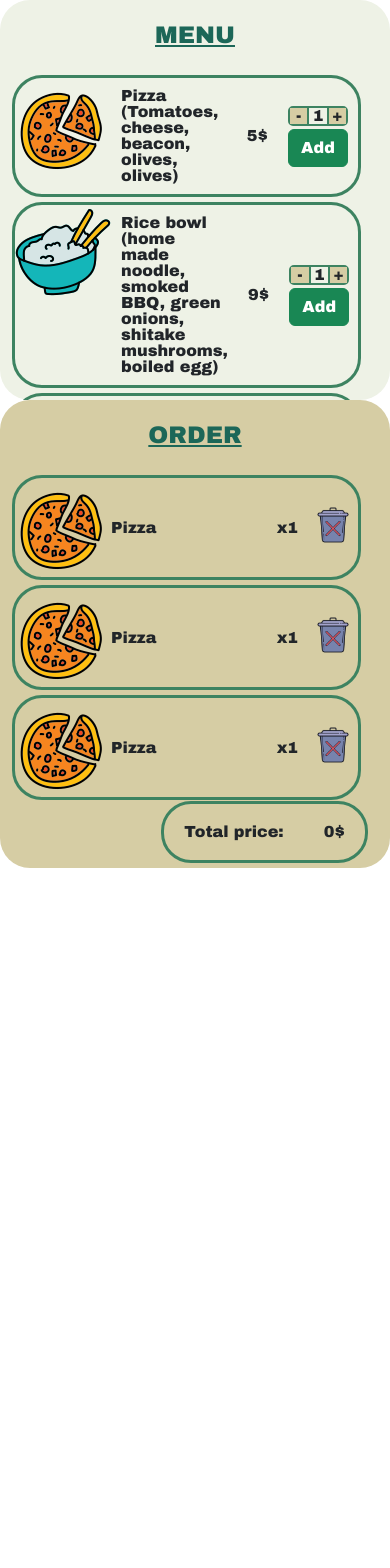
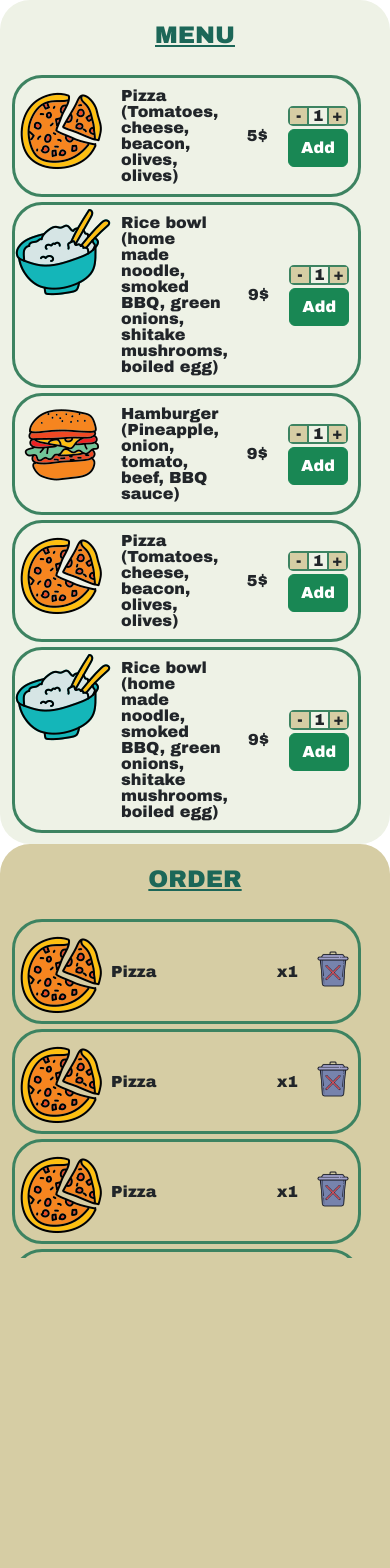
Before and after one commit to ViktorKinzerskyi/menu, an Angular app: page / in a window 390 px wide. Shown: the top 1568 px of the page. Before the commit the page ends 868 px from the top, so only its background shows below. Built offline with nearby package versions, Linux system fonts and the light colour scheme.

Commit message:
fix scroll height

```diff
--- a/src/app/app.component.html
+++ b/src/app/app.component.html
@@ -3,7 +3,7 @@
   <div class="row">
 
     <!-- left column MENU   -->
-    <div class="col-xl-6 col-md-12 col-sm-12 menu">
+    <div class="col-xl-6 col-md-12 col-sm-12 menu-wrap menu ">
       <div class="menu-header">
         <h2 class="text-center text-uppercase text-decoration-underline">Menu</h2>
       </div>
@@ -243,6 +243,82 @@
 
             </div>
           </li>
+          <li>
+            <!--        menu list item-->
+            <div class="menu-item">
+              <!--          img-->
+              <div class="menu-item-img">
+                <img src="assets/images/rice-bowl.png">
+              </div>
+              <!--          menu description-->
+              <div class="menu-item-description">
+                <span>Rice bowl</span><br><span>(home made noodle, smoked BBQ, green onions, shitake mushrooms, boiled egg)</span>
+              </div>
+              <!--          price-->
+              <div class="menu-item-price">
+                <span>9$</span>
+              </div>
+              <!--              add and quantity block-->
+              <div class="menu-item-add-quantity-block">
+                <!--                quantity-->
+                <div class="menu-item-quantity">
+                  <div class="menu-item-quantity-decrease">
+                    <span>-</span>
+                  </div>
+                  <div class="menu-item-quantity-number">
+                    <span>1</span>
+                  </div>
+                  <div class="menu-item-quantity-increase">
+                    <span>+</span>
+                  </div>
+                </div>
+                <!--          add button-->
+                <div class="menu-item-add">
+                  <button class="btn btn-success">Add</button>
+                </div>
+
+              </div>
+
+            </div>
+          </li>
+          <li>
+            <!--        menu list item-->
+            <div class="menu-item">
+              <!--          img-->
+              <div class="menu-item-img">
+                <img src="assets/images/hamburger.png">
+              </div>
+              <!--          menu description-->
+              <div class="menu-item-description">
+                <span>Hamburger</span><br><span>(Pineapple, onion, tomato, beef, BBQ sauce)</span>
+              </div>
+              <!--          price-->
+              <div class="menu-item-price">
+                <span>9$</span>
+              </div>
+              <!--              add and quantity block-->
+              <div class="menu-item-add-quantity-block">
+                <!--                quantity-->
+                <div class="menu-item-quantity">
+                  <div class="menu-item-quantity-decrease">
+                    <span>-</span>
+                  </div>
+                  <div class="menu-item-quantity-number">
+                    <span>1</span>
+                  </div>
+                  <div class="menu-item-quantity-increase">
+                    <span>+</span>
+                  </div>
+                </div>
+                <!--          add button-->
+                <div class="menu-item-add">
+                  <button class="btn btn-success">Add</button>
+                </div>
+
+              </div>
+
+            </div>
+          </li>
           <li >
             <!--        menu list item-->
             <div class="menu-item">
@@ -287,7 +363,7 @@
     </div>
 
     <!-- right column ORDER  -->
-    <div class="col-xl-6 col-md-12 col-sm-12 order" >
+    <div class="col-xl-6 col-md-12 col-sm-12 menu-wrap order " >
 
 <!--      order header-->
       <div class="order-header">
--- a/src/styles.css
+++ b/src/styles.css
@@ -21,21 +21,24 @@ h2 {
   color: #1C6758;
 }
 
-
+.menu-wrap {
+  height: 100vh;
+}
 .menu {
   background-color: #EEF2E6;
   position: relative;
   display: flex;
   flex-direction: column;
-  justify-content: space-between;
+  /*justify-content: space-between;*/
   border-radius: 30px;
-  /*padding-bottom: 68px;*/
+  padding-bottom: 10px;
 }
 .menu-body {
   flex: 1;
-  max-height: 330px;
-  overflow: scroll;
+  /*max-height: 443px;*/
+  overflow-y: scroll;
   padding-right: 17px;
+  /*border: 1px solid black;*/
 }
 .menu-header {
   margin: 3px;
@@ -121,7 +124,7 @@ h2 {
   position: relative;
   display: flex;
   flex-direction: column;
-  justify-content: space-between;
+  /*justify-content: space-between;*/
   background-color: #D6CDA4;
   border-radius: 30px;
   padding-bottom: 68px;
@@ -133,8 +136,8 @@ h2 {
 
 .order-body {
   flex: 1;
-  max-height: 330px;
-  overflow: scroll;
+  max-height: 344px;
+  overflow-y: auto;
   padding-right: 17px;
 }
 
```
